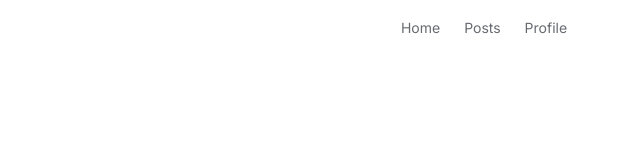
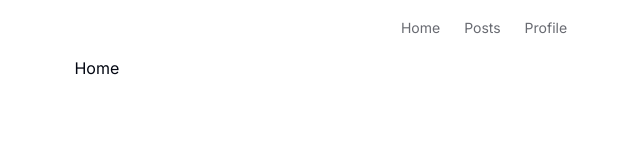
Before and after one commit to atolix/processed, a Next.js app: page / in a window 1280 px wide. Shown: the top 160 px of the page, without its empty margins (156-796 px from the left). Built offline with nearby package versions, Linux system fonts and the light colour scheme.

Commit message:
move header

```diff
--- a/src/app/layout.tsx
+++ b/src/app/layout.tsx
@@ -1,6 +1,7 @@
 import type { Metadata } from "next";
 import { Inter } from "next/font/google";
 import "./globals.css";
+import { Header } from "../components/header";
 
 const inter = Inter({ subsets: ["latin"] });
 
@@ -10,8 +11,8 @@
     {
       url: "/favicons/favicon.ico",
       rel: "icon",
-    }
-  ]
+    },
+  ],
 };
 
 export default function RootLayout({
@@ -21,7 +22,10 @@
 }>) {
   return (
     <html lang="ja">
-      <body className={inter.className}>{children}</body>
+      <body className={inter.className}>
+        <Header />
+        {children}
+      </body>
     </html>
   );
 }
--- a/src/app/page.tsx
+++ b/src/app/page.tsx
@@ -4,7 +4,7 @@
 export default function Home() {
   return (
     <div>
-      <Header />
+      <h1>Home</h1>
     </div>
   );
 }
```
